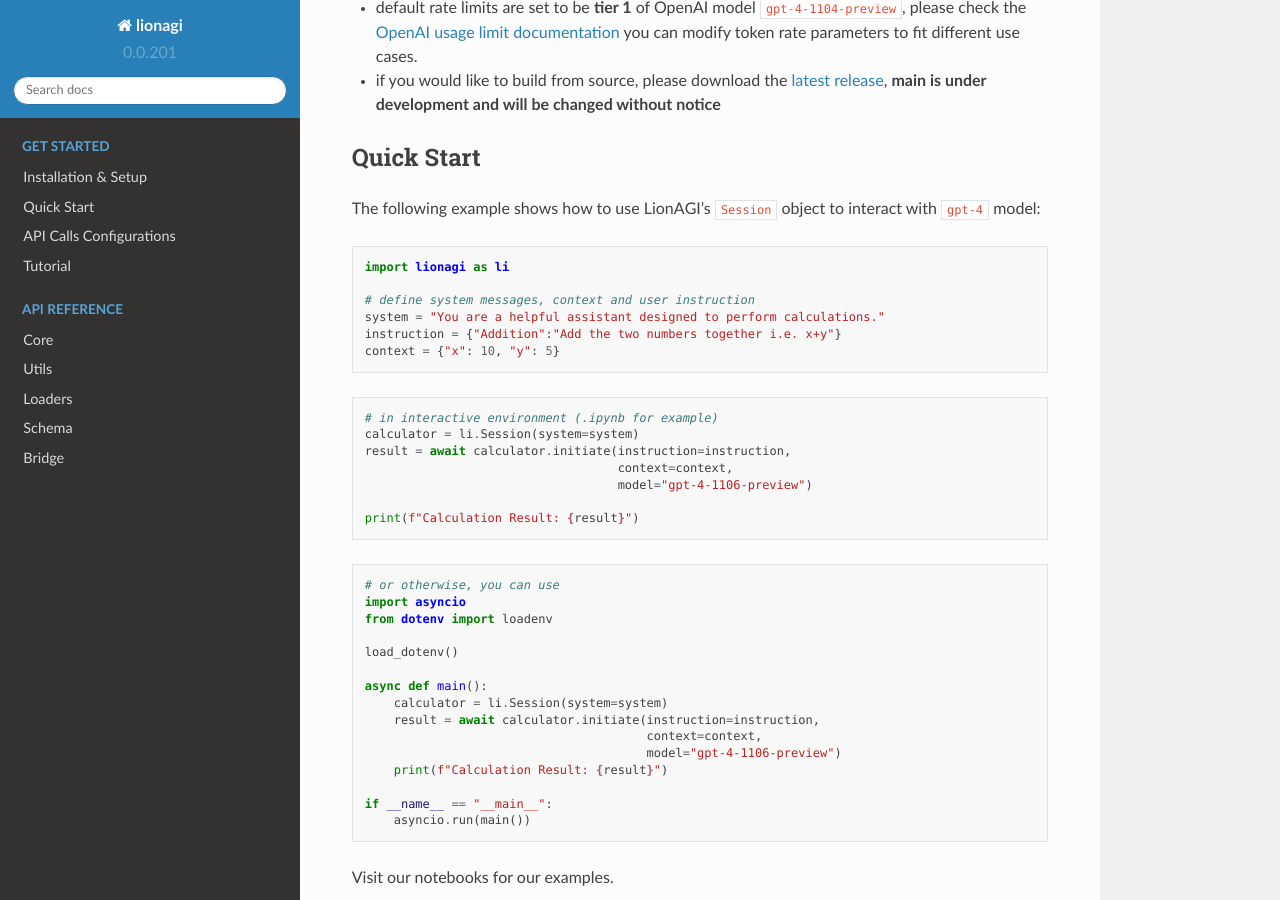
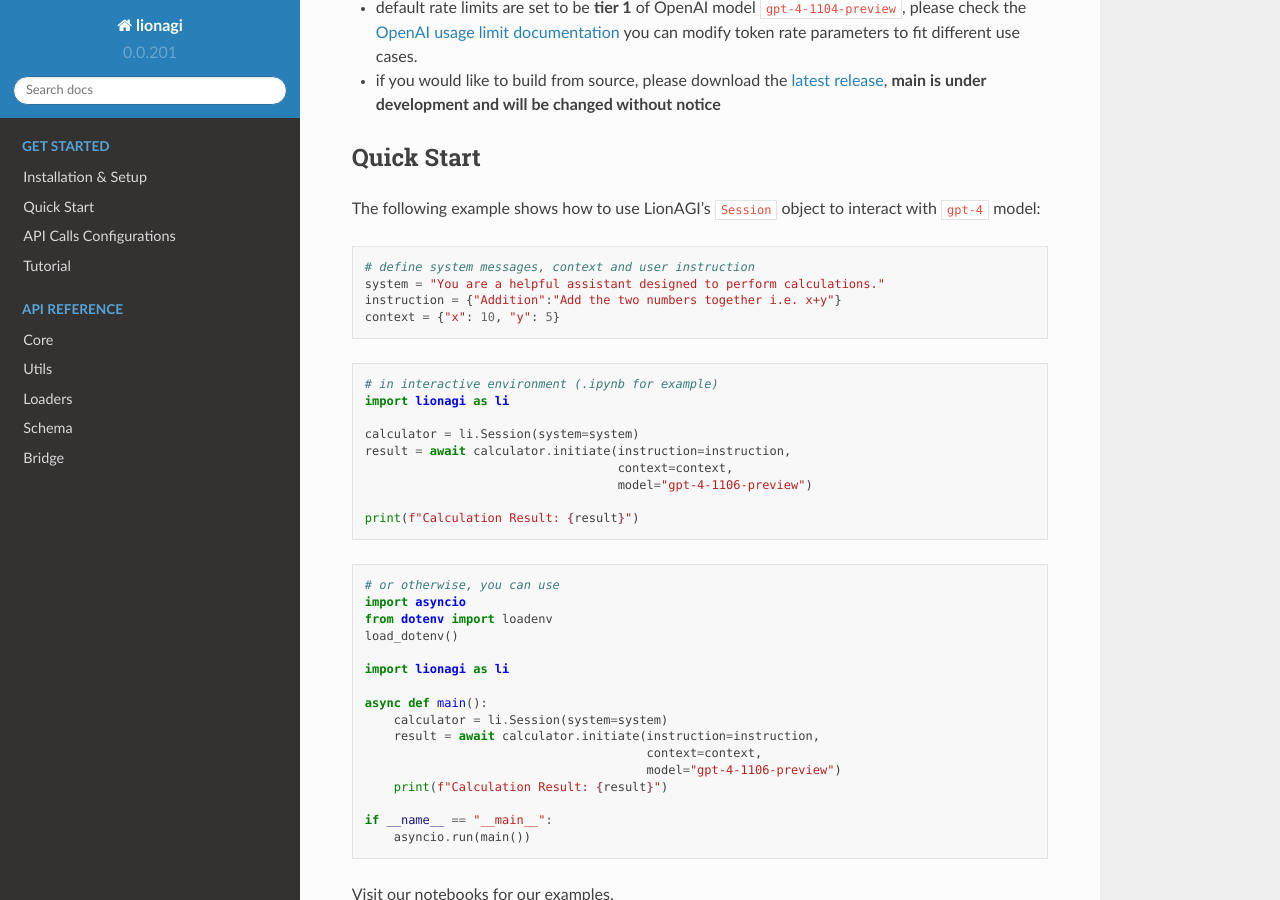
Before and after one commit to lion-agi/lionagi, a Sphinx documentation site: the page built from docs/index.rst, in a window 1280 px wide and 900 px high, scrolled down 1048 px. Built offline with Sphinx 7.4.7 and the Read the Docs theme 2.0.0, drawn with Linux system fonts in a browser that asks for light colours.

Commit message:
Update index.rst

```diff
--- a/docs/index.rst
+++ b/docs/index.rst
@@ -57,6 +55,8 @@
 .. code-block:: python
 
    # in interactive environment (.ipynb for example)
+   import lionagi as li
+
    calculator = li.Session(system=system)
    result = await calculator.initiate(instruction=instruction,
                                       context=context,
@@ -69,8 +69,9 @@
    # or otherwise, you can use
    import asyncio
    from dotenv import loadenv
+   load_dotenv()
 
-   load_dotenv()
+   import lionagi as li
 
    async def main():
        calculator = li.Session(system=system)
```
Also changed, not shown: other parts of docs/index.rst (+0 -2 lines).
